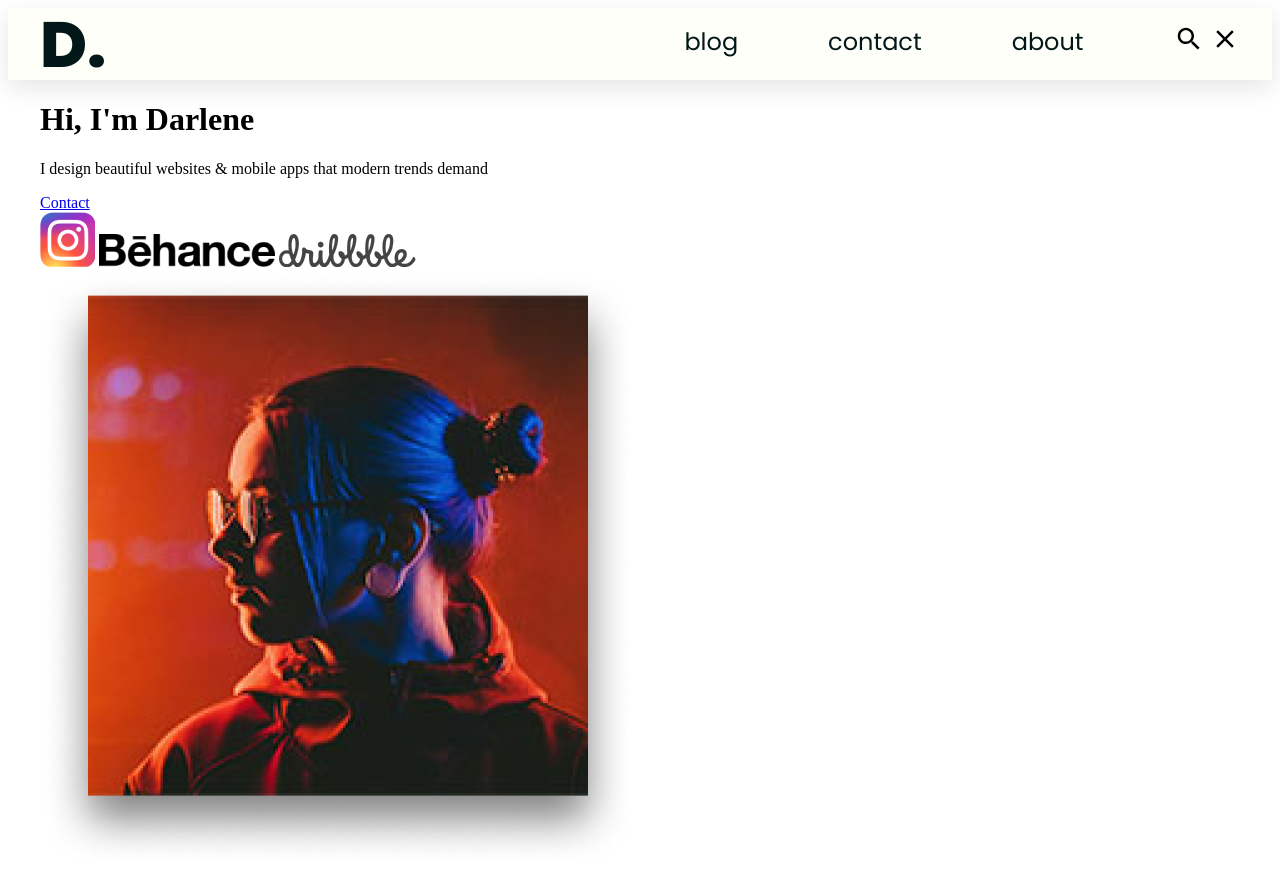
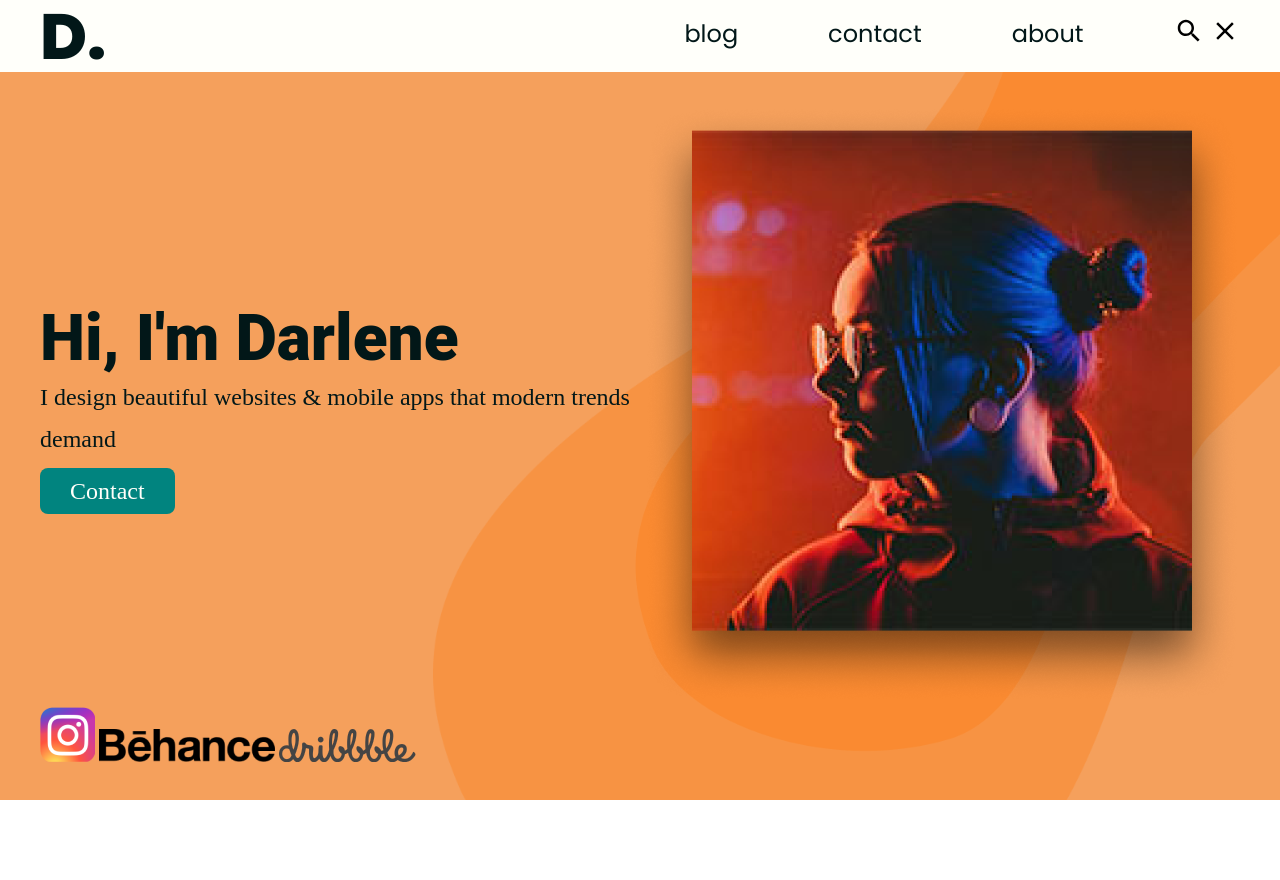
Before and after one commit to fakhrulTax/home-page, a plain HTML site: page index.html in a window 1280 px wide. After the commit the page ends 800 px from the top, so only its background shows below. Drawn offline with Linux system fonts and the light colour scheme.

Commit message:
css modified

```diff
--- a/css/style.css
+++ b/css/style.css
@@ -1,4 +1,9 @@
-. {
+body {
+    margin: 0;
+    padding: 0;
+}
+
+* {
     margin: 0;
     padding: 0;
     box-sizing: border-box;
@@ -55,3 +60,54 @@ header {
     display: block;
 
 }
+
+/*** Hidden Item ***/
+.search-form {
+    display: none;
+}
+
+.home-container {
+    background: #f5a05c url(../images/BGShape.png) no-repeat;
+    background-position: right center;
+    background-size: contain;
+    height: calc(100vh - 72px);
+    display: flex;
+    align-items: center;
+}
+
+.home {
+    display: flex;
+    justify-content: space-between;
+    align-items: center;
+}
+
+.home-left h1 {
+    font-family: 'Roboto';
+    font-weight: 900;
+    font-size: 64px;
+    line-height: 75px;
+    color: #021718;
+}
+
+.home-left p {
+    font-family: 'Roboto' sans-serif;
+    font-weight: 400;
+    font-size: 24px;
+    line-height: 42px;
+    color: #021718;
+    margin-bottom: 10px;
+}
+
+.btn {
+    font-family: 'Roboto' sans-serif;
+    font-weight: 400;
+    font-size: 24px;
+    line-height: 42px;
+    color: #FFFFFA;
+    background: #01847F;
+    border-radius: 8px;
+    padding: 10px 30px;
+    text-decoration: none;
+}
+
+.home-right {}
--- a/index.html
+++ b/index.html
@@ -14,6 +14,13 @@
 </head>
 
 <body>
+    <!--- Search Form ---->
+    <div class="search-form">
+        <form action="">
+            <input type="text" placeholder="Search">
+        </form>
+    </div>
+    <!--- Header Section---->
     <header>
         <div class="wrapper">
             <div class="nav">
@@ -34,26 +41,27 @@
         </div>
     </header>
 
+    <div class="home-container">
+        <div class="wrapper">
             <div class="home">
-        <div class="wrapper">
                 <div class="home-left">
                     <h1>Hi, I'm Darlene</h1>
                     <p>I design beautiful websites & mobile apps that modern trends demand</p>
                     <a href="#" class="btn">Contact</a>
+                </div>
 
+                <div class="home-right">
+                    <div class="darlene">
+                        <img src="images/darlene.png" alt="#">
+                    </div>
+                </div>
+            </div>
             <div class="social-icon">
                 <a href="#"><img src="images/instatgram.png" alt="#"></a>
                 <a href="#"><img src="images/Rectangle.png" alt="#"></a>
                 <a href="#"><img src="images/doogle.png" alt="#"></a>
             </div>
         </div>
-
-            <div class="home-right">
-                <div class="darlene">
-                    <img src="images/darlene.jpg" alt="#">
-                </div>
-            </div>
-        </div>
     </div>
 </body>
 
```
Also changed, not shown: images/BGShape.png (added), images/darlene.jpg (deleted), images/darlene.png (added), images/gb.svg (added). Lines whose indentation alone changed are shown as unchanged.
